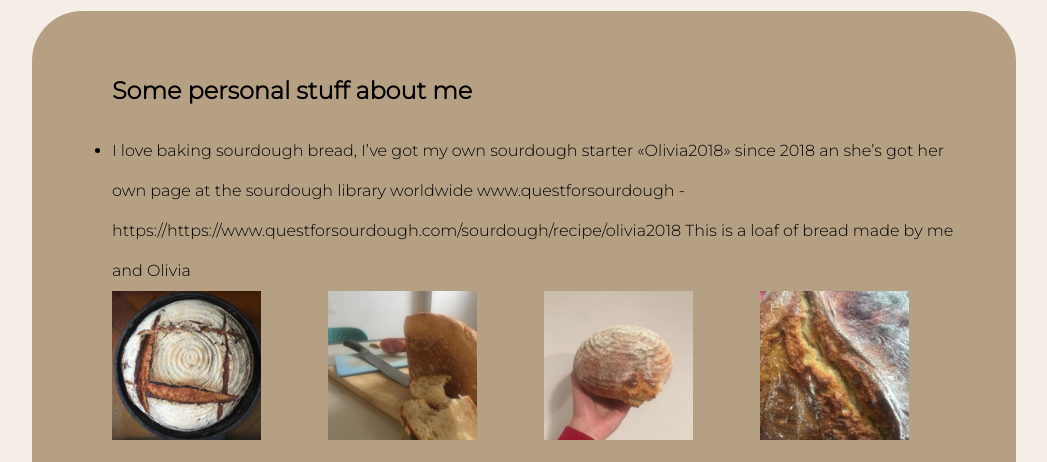
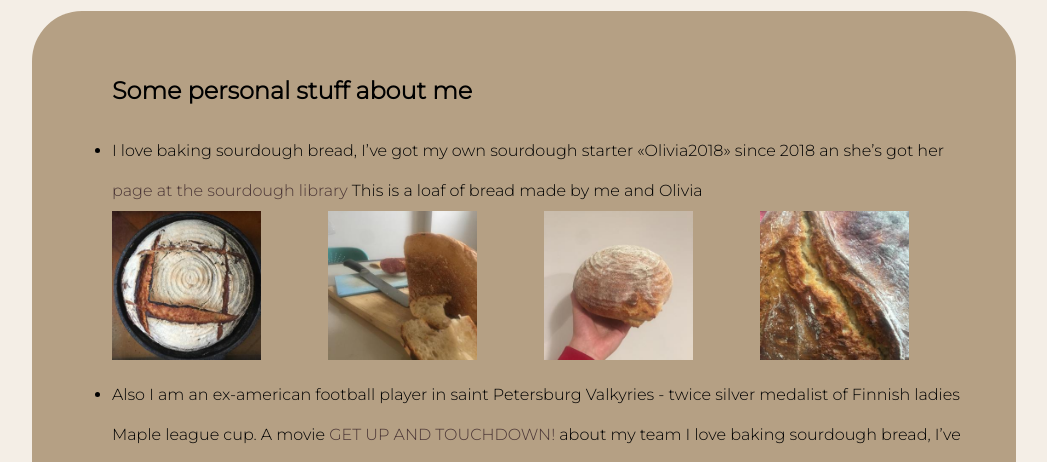
Before and after one commit to generalMashuka/JurgensonMasha.github.io, a plain HTML site: page index.html in a window 1280 px wide. Shown: the part 1340-1802 px from the top of the page, without its empty margins (116-1163 px from the left). Drawn offline with Linux system fonts and the light colour scheme.

Commit message:
Upd2index.html

```diff
--- a/index.html
+++ b/index.html
@@ -106,7 +106,7 @@
         <h2>Some personal stuff about me</h2>
         <ul>
             <li>
-                I love baking sourdough bread, I’ve got my own sourdough starter «Olivia2018» since 2018 an she’s got her own page at the sourdough library worldwide www.questforsourdough - https://https://www.questforsourdough.com/sourdough/recipe/olivia2018
+                I love baking sourdough bread, I’ve got my own sourdough starter «Olivia2018» since 2018 an she’s got her <a href="https://www.questforsourdough.com/sourdough/recipe/olivia2018"> page at the sourdough library </a>
                 This is a loaf of bread made by me and Olivia
                 <div class="bread">
                     <div class="column">
```
